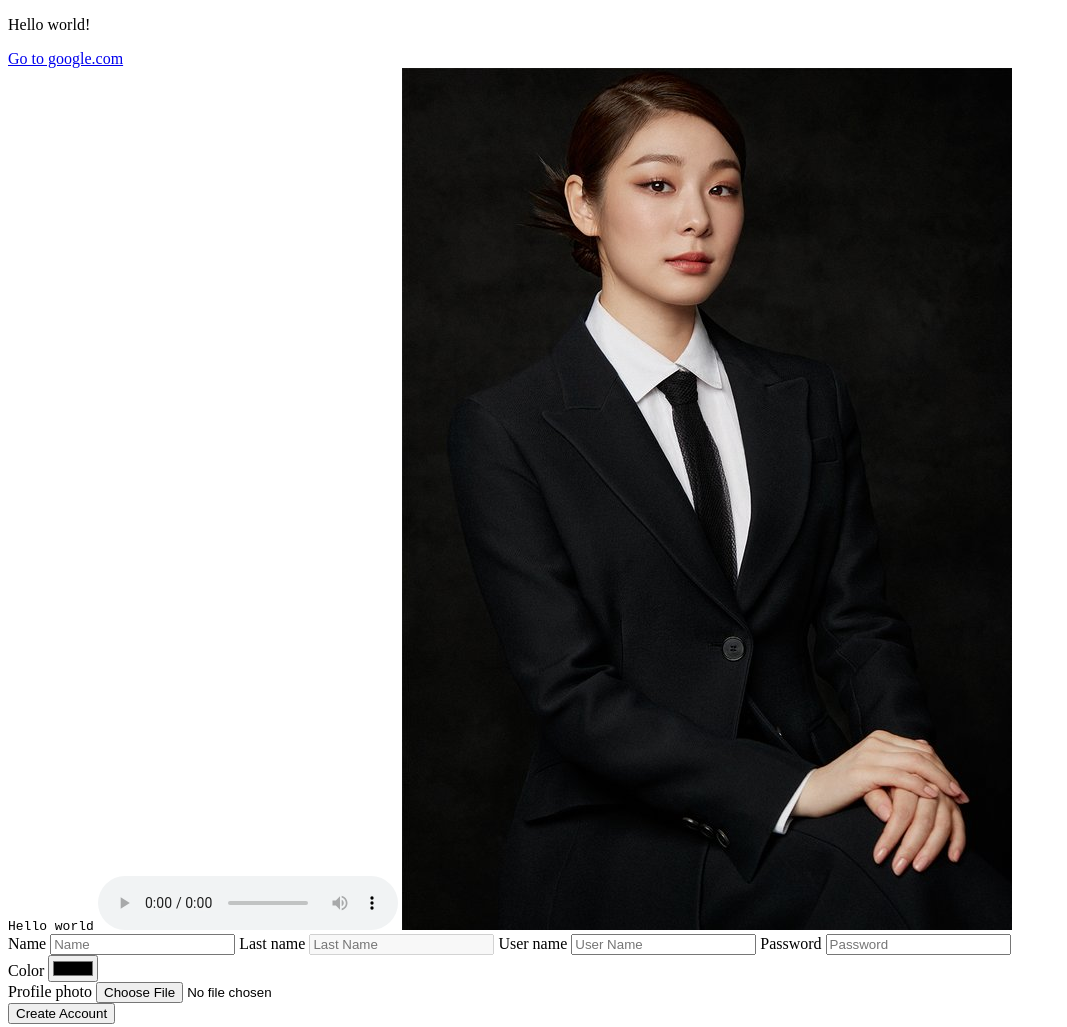
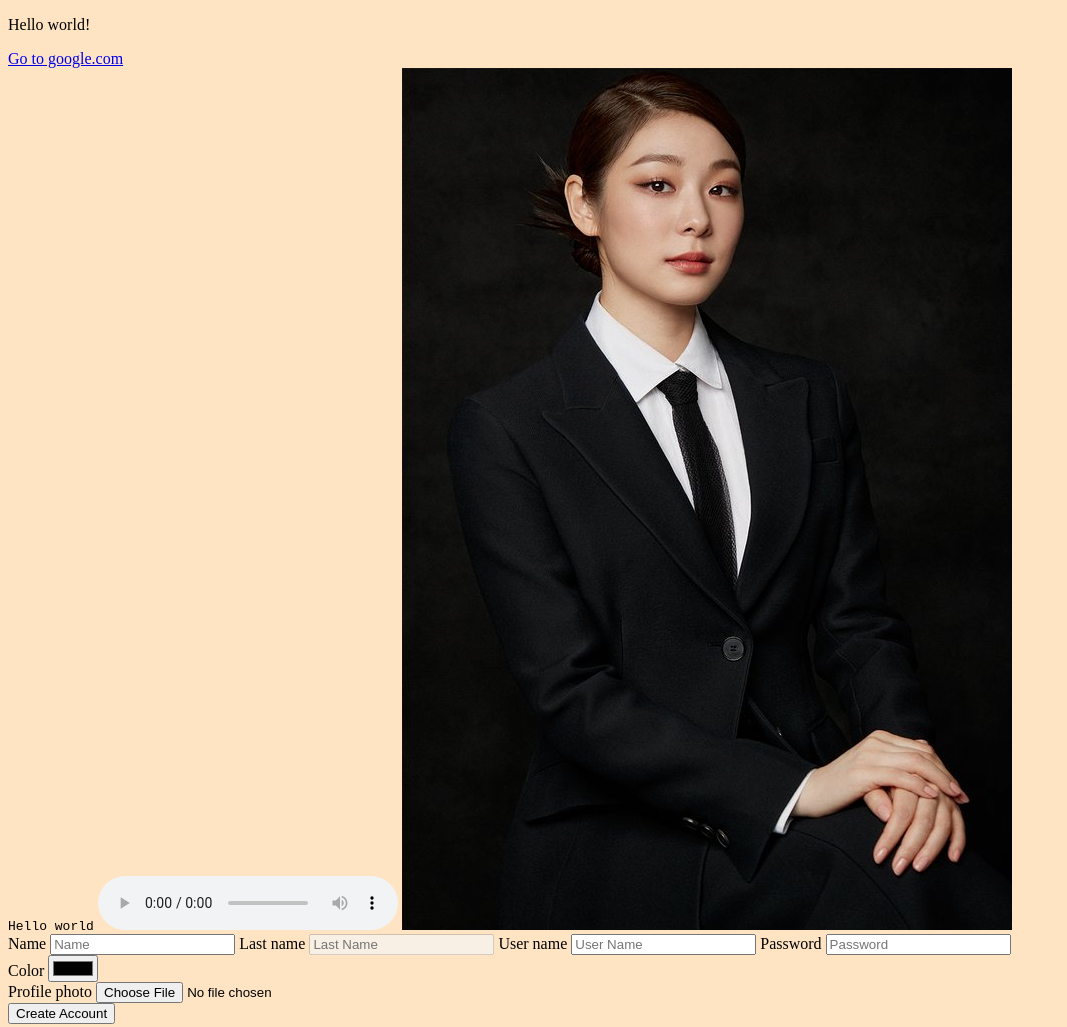
Before and after one commit to ettageum/cocoa-clone-2023, a plain HTML site: page index.html in a window 1280 px wide. Shown: the top 1027 px of the page, without its empty margins (0-1067 px from the left). Drawn offline with Linux system fonts and the light colour scheme.

Commit message:
css start

```diff
--- a/index.html
+++ b/index.html
@@ -26,6 +26,7 @@
         />
         <meta property="og:site_name" content="Nomad Coders" />
         <!-- These tags describe when someone shared page link -->
+        <link rel="stylesheet" href="style.css" />
     </head>
     <body>
         <div>
@@ -84,6 +85,7 @@
             <p>welcome! travellers</p>
         </main>
         <footer>&copy; 2020 E.C</footer>
-        <!-- bunchs of 'div', semantic tags are way more better. -->
+        <!-- instead bunchs of 'div', semantic tags are way more better. -->
+        <!-- "" is double quote, '' is single quote, ` is backtik? -->
     </body>
 </html>
--- a/style.css
+++ b/style.css
@@ -0,0 +1,3 @@
+body {
+    background-color: bisque;
+}
```
